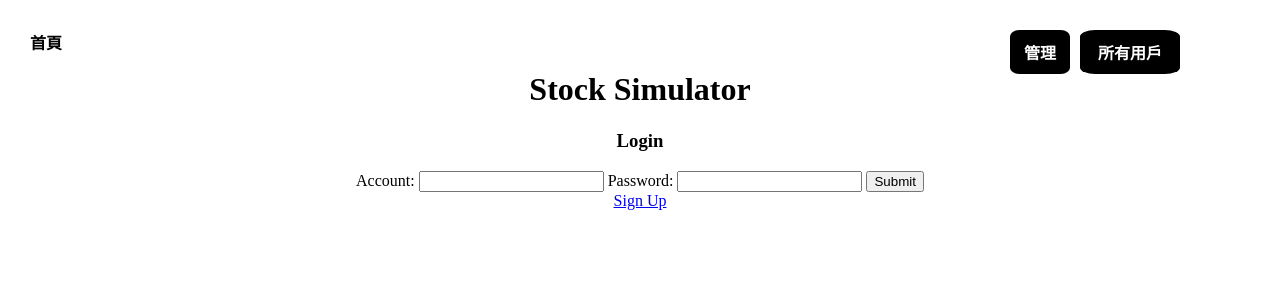
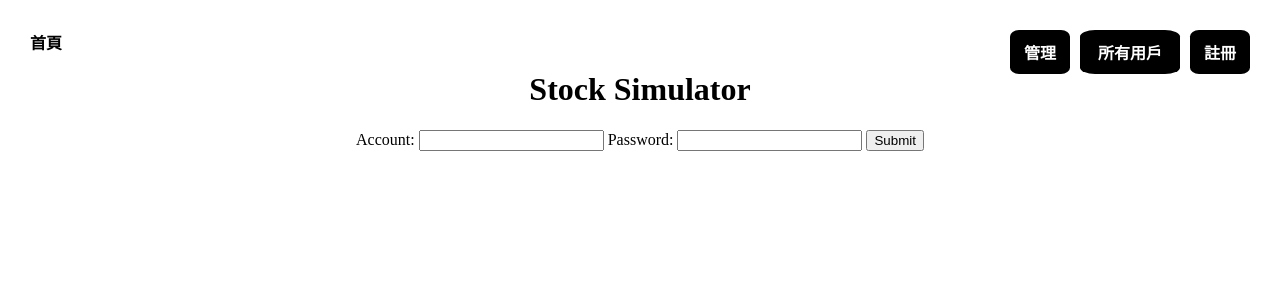
Before and after one commit to BillWang1018/Stock-Simulator, a Django app: page /login/ in a window 1280 px wide. Shown: the top 300 px of the page. Run offline with Django 5.2, Linux system fonts and the light colour scheme.

Commit message:
update style

```diff
--- a/stock_simulator/login/templates/login.html
+++ b/stock_simulator/login/templates/login.html
@@ -11,10 +11,7 @@ Stock Simulator
 {% include 'login_style.html' %}
 
 <div class="main">
-<h1> Stock Simulator </h1>
-
-<h3> Login </h3>
-
+    <h1> Stock Simulator </h1>
     {% if request.user.is_authenticated %}
         <a href="{% url 'logout' %}">Logout</a>
     {% else %}
@@ -27,6 +24,7 @@ Stock Simulator
             <input type="submit" value="Submit">
         </form>
     {% endif %}
-    <a href="/register"> Sign Up </a>
+    <a href="/register" class="upper-right-button"> 註冊 </a>
+</div>
+
 {% endblock %}
-</div>
```
